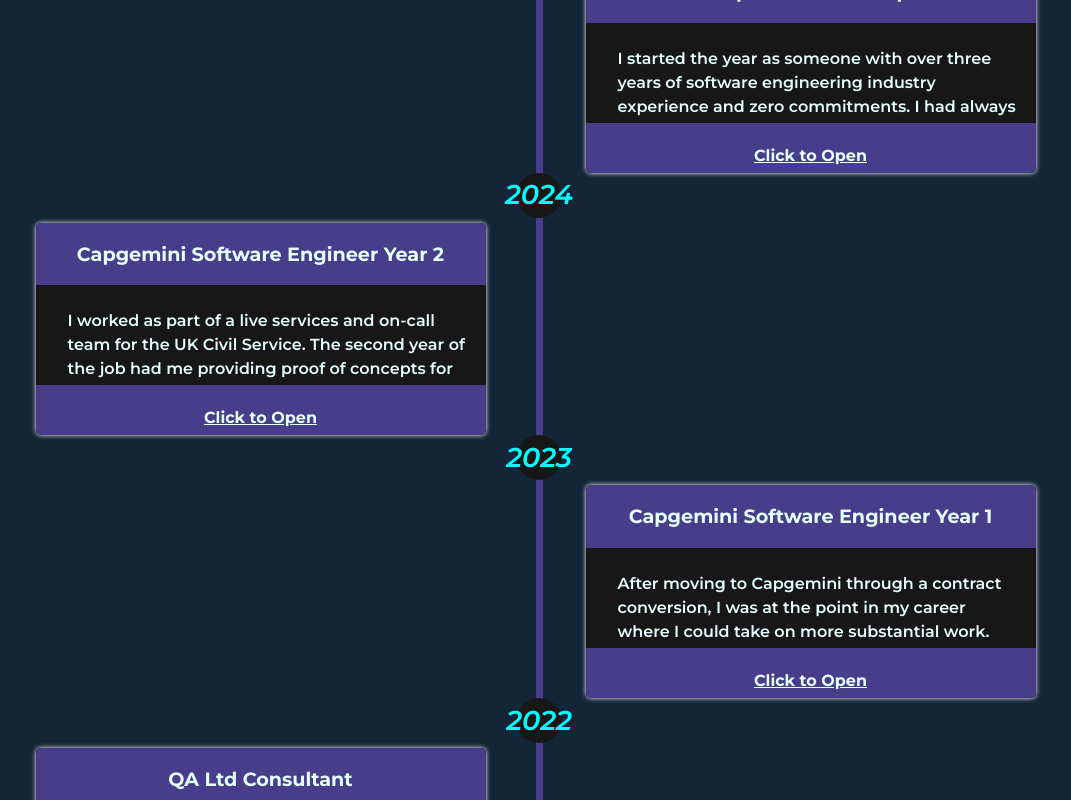
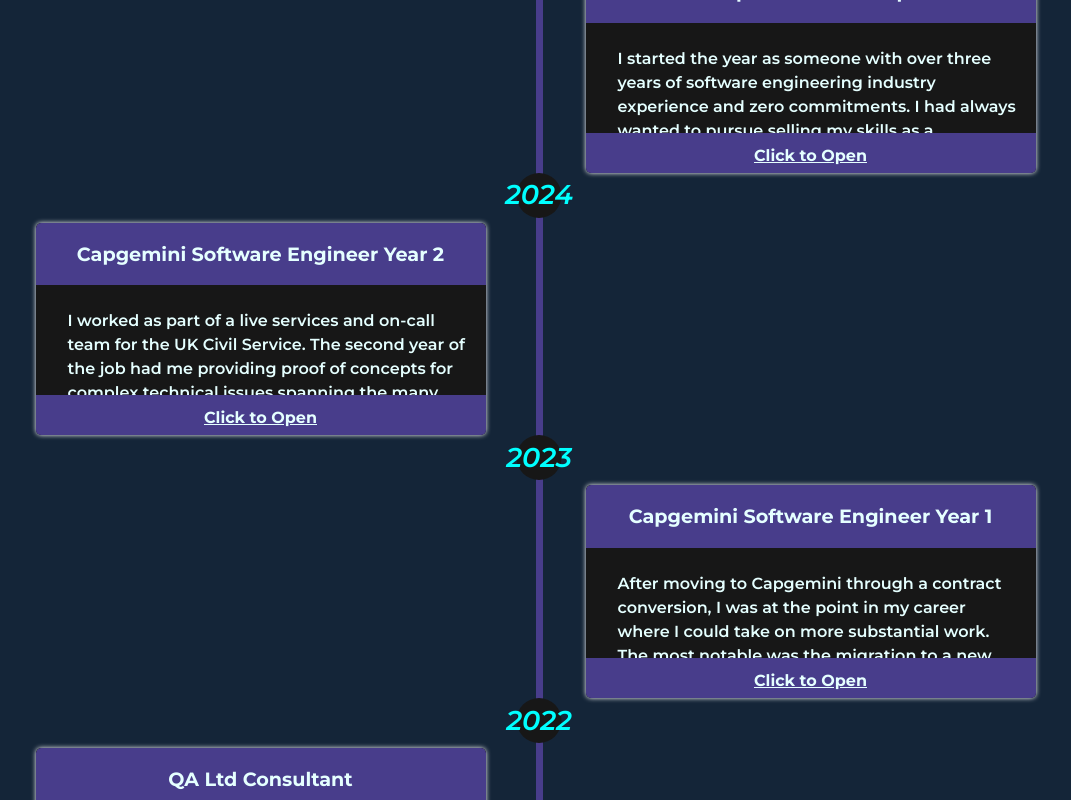
Before and after one commit to Christian-QA/Christian-QA.github.io, a React (Vite) app: page / in a window 1280 px wide. Shown: the part 1820-2620 px from the top of the page, without its empty margins (101-1172 px from the left). Built offline with nearby package versions, Linux system fonts and the light colour scheme; the HTML template or start-up script is replaced by a standard one.

Commit message:
Made button a bit thinner to keep text centered

```diff
--- a/src/styling/Experience.css
+++ b/src/styling/Experience.css
@@ -99,7 +99,14 @@
     font-weight: bold;
     font-size: 1rem;
     background-color: var(--purple);
-    padding: 25px 0;
+    padding: 20px 0;
+    justify-content: center;
+}
+
+@media (max-width: 276px) {
+    #timeline button {
+        padding: 25px 0;
+    }
 }
 
 #timeline .button_front {
```
Also changed, not shown: 1 other file (tests, documents, lock files or other folders).
